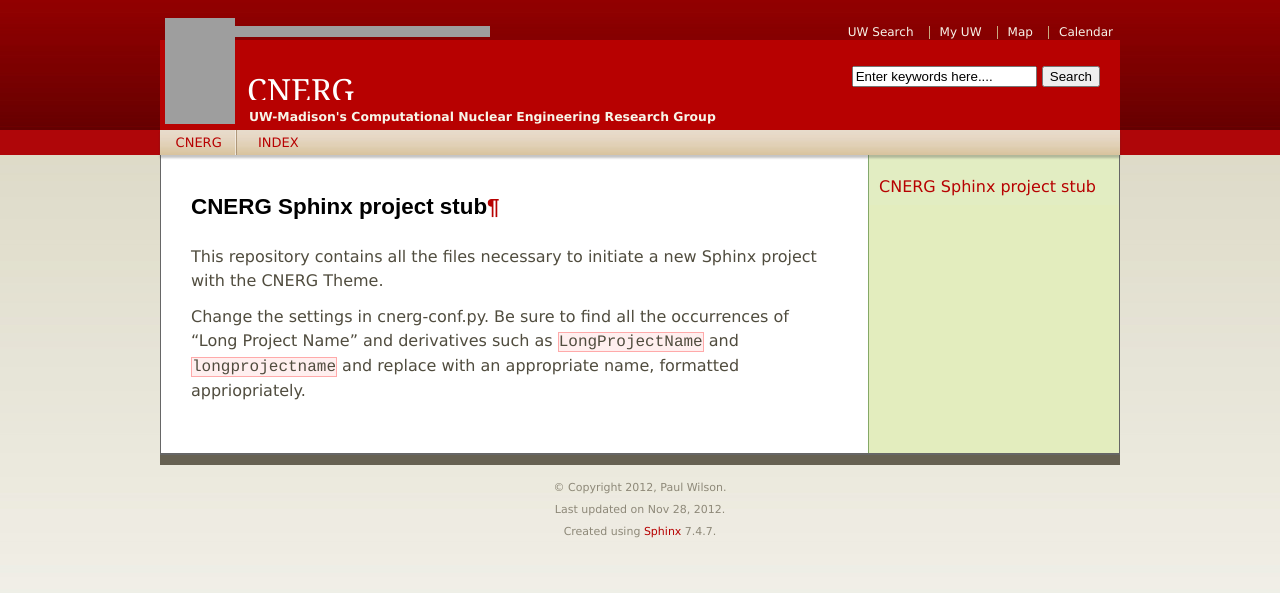
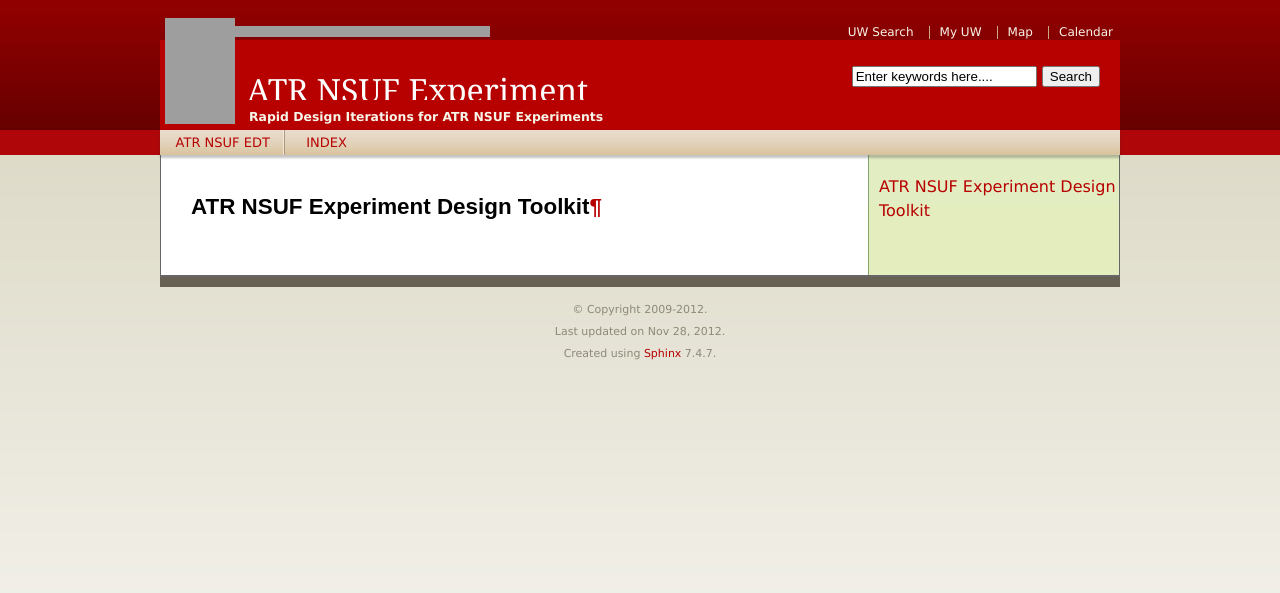
Before and after one commit to svalinn/ATR-NSUF-Analysis-Toolkit, a Sphinx documentation site: the page built from doc/source/index.rst, in a window 1280 px wide, cut to the strip 0-735 px from the top of the page. Shown: the top 593 px of the strip. Built offline with Sphinx 7.4.7, drawn with Linux system fonts in a browser that asks for light colours; grey boxes are pictures that could not be loaded.

Commit message:
Tweaked settings from stub to this proejct.

```diff
--- a/doc/source/cnerg-conf.py
+++ b/doc/source/cnerg-conf.py
@@ -11,8 +11,8 @@
 
 # General information about the project.
 # CNERG-stub - change these
-project = u'Long Project Name'
-copyright = u'2012, UW CNERG Team'
+project = u'ATR NSUF Experiment Design Toolkit'
+copyright = u'2009-2012, UW CNERG Team'
 
 # The version info for the project you're documenting, acts as replacement for
 # |version| and |release|, also used in various other places throughout the
@@ -25,22 +25,22 @@ version = '0.1'
 release = '0.1'
 
 html_theme_options = {
-'site_title' : u'CNERG Stub',
-'tagline' : u'Stub settings for CNERG Sphinx projects'
+'site_title' : u'ATR NSUF Experiment Design Toolkit',
+'tagline' : u'Tools and Workflows for Rapid Experiment Design Iteration for the ATR NSUF'
 }
 html_title = 'CNERG Stub'
 
 # CNERG Change: global replace LongProjectName (and variations) with a
 # brief one line name of the project
 # Output file base name for HTML help builder.
-htmlhelp_basename = 'LongProjectNamedoc'
+htmlhelp_basename = 'ATRNSUFExperimentDesignToolkitdoc'
 
 # -- Options for LaTeX output --------------------------------------------------
 
 # Grouping the document tree into LaTeX files. List of tuples
 # (source start file, target name, title, author, documentclass [howto/manual]).
 latex_documents = [
-  ('index', 'LongProjectName.tex', u'Long Project Name Documentation',
+  ('index', 'ATRNSUFExperimentDesignToolkit.tex', u'ATR NSUF Experiment Design Tookit Documentation',
    u'UW CNERG Team', 'manual'),
 ]
 
@@ -49,7 +49,7 @@ latex_documents = [
 # One entry per manual page. List of tuples
 # (source start file, name, description, authors, manual section).
 man_pages = [
-    ('index', 'longprojectname', u'Long Project Name Documentation',
+    ('index', 'atrnsufexperimentdesigntoolkit', u'ATR NSUF Experiment Design Tookit Documentation',
      [u'UW CNERG Team'], 1)
 ]
 
@@ -59,7 +59,7 @@ man_pages = [
 # (source start file, target name, title, author,
 #  dir menu entry, description, category)
 texinfo_documents = [
-  ('index', 'LongProjectName', u'Long Project Name Documentation',
-   u'UW CNERG Team', 'LongProjectName', 'One line description of project.',
+  ('index', 'ATRNSUFExperimentDesignToolkit', u'ATR NSUF Experiment Design Tookit Documentation',
+   u'UW CNERG Team', 'ATRNSUFExperimentDesignToolkit', 'One line description of project.',
    'Miscellaneous'),
 ]
--- a/doc/source/conf.py
+++ b/doc/source/conf.py
@@ -1,6 +1,6 @@
 # -*- coding: utf-8 -*-
 #
-# UW-Madison Computational Nuclear Engineering Research Group (CNERG) documentation build configuration file, created by
+# ATR NSUF Experiment Design Toolkit documentation build configuration file, created by
 # sphinx-quickstart on Tue Jul 24 22:55:15 2012.
 #
 # This file is execfile()d with the current directory set to its containing dir.
@@ -41,8 +41,8 @@ master_doc = 'index'
 
 # General information about the project.
 # CNERG-stub - change these
-project = u'UW-Madison Computational Nuclear Engineering Research Group (CNERG)'
-copyright = u'2012, Paul Wilson'
+project = u'ATR NSUF Experiment Design Toolkit'
+copyright = u'2009-2012'
 
 # The version info for the project you're documenting, acts as replacement for
 # |version| and |release|, also used in various other places throughout the
@@ -100,8 +100,8 @@ html_theme = 'uwtheme'
 # documentation.
 # CNERG-stub - change these
 html_theme_options = {
-'site_title' : u'CNERG',
-'tagline' : u'UW-Madison\'s Computational Nuclear Engineering Research Group'
+'site_title' : u'ATR NSUF Experiment Design Toolkit',
+'tagline' : u'Rapid Design Iterations for ATR NSUF Experiments'
 }
 
 # Add any paths that contain custom themes here, relative to this directory.
@@ -110,10 +110,10 @@ html_theme_path = ['_themes']
 # The name for this set of Sphinx documents.  If None, it defaults to
 # "<project> v<release> documentation".
 # CNERG-stub - change this
-html_title = 'CNERG'
+html_title = 'ATR NSUF Experiment Design Toolkit'
 
 # A shorter title for the navigation bar.  Default is the same as html_title.
-#html_short_title = None
+html_short_title = 'ATR NSUF EDT'
 
 # The name of an image file (relative to this directory) to place at the top
 # of the sidebar.
@@ -171,7 +171,7 @@ html_last_updated_fmt = '%b %d, %Y'
 #html_file_suffix = None
 
 # Output file base name for HTML help builder.
-htmlhelp_basename = 'UW-MadisonComputationalNuclearEngineeringResearchGroupCNERGdoc'
+htmlhelp_basename = 'ATRNSUFExperimentDesignToolkitdoc'
 
 
 # -- Options for LaTeX output --------------------------------------------------
@@ -190,7 +190,7 @@ latex_elements = {
 # Grouping the document tree into LaTeX files. List of tuples
 # (source start file, target name, title, author, documentclass [howto/manual]).
 latex_documents = [
-  ('index', 'UW-MadisonComputationalNuclearEngineeringResearchGroupCNERG.tex', u'UW-Madison Computational Nuclear Engineering Research Group (CNERG) Documentation',
+  ('index', 'ATRNSUFExperimentDesignToolkit.tex', u'ATR NSUF Experiment Design Toolkit Documentation',
    u'Paul Wilson', 'manual'),
 ]
 
@@ -220,7 +220,7 @@ latex_documents = [
 # One entry per manual page. List of tuples
 # (source start file, name, description, authors, manual section).
 man_pages = [
-    ('index', 'uw-madisoncomputationalnuclearengineeringresearchgroupcnerg', u'UW-Madison Computational Nuclear Engineering Research Group (CNERG) Documentation',
+    ('index', 'atrnsufexperimentdesigntoolkit', u'ATR NSUF Experiment Design Toolkit Documentation',
      [u'Paul Wilson'], 1)
 ]
 
@@ -234,8 +234,8 @@ man_pages = [
 # (source start file, target name, title, author,
 #  dir menu entry, description, category)
 texinfo_documents = [
-  ('index', 'UW-MadisonComputationalNuclearEngineeringResearchGroupCNERG', u'UW-Madison Computational Nuclear Engineering Research Group (CNERG) Documentation',
-   u'Paul Wilson', 'UW-MadisonComputationalNuclearEngineeringResearchGroupCNERG', 'One line description of project.',
+  ('index', 'ATRNSUFExperimentDesignToolkit', u'ATR NSUF Experiment Design Toolkit Documentation',
+   u'Paul Wilson', 'ATRNSUFExperimentDesignToolkit', 'One line description of project.',
    'Miscellaneous'),
 ]
 
--- a/doc/source/index.rst
+++ b/doc/source/index.rst
@@ -2,15 +2,9 @@
    You can adapt this file completely to your liking, but it should at least
    contain the root `toctree` directive.
 
-CNERG Sphinx project stub
-=================
+ATR NSUF Experiment Design Toolkit
+====================================
 
-This repository contains all the files necessary to initiate a new Sphinx project with the CNERG Theme.
-
-Change the settings in cnerg-conf.py.  Be sure to find all the
-occurrences of "Long Project Name" and derivatives such as
-``LongProjectName`` and ``longprojectname`` and replace with an
-appropriate name, formatted appriopriately.
 
 .. toctree::
    :maxdepth: 1
```
